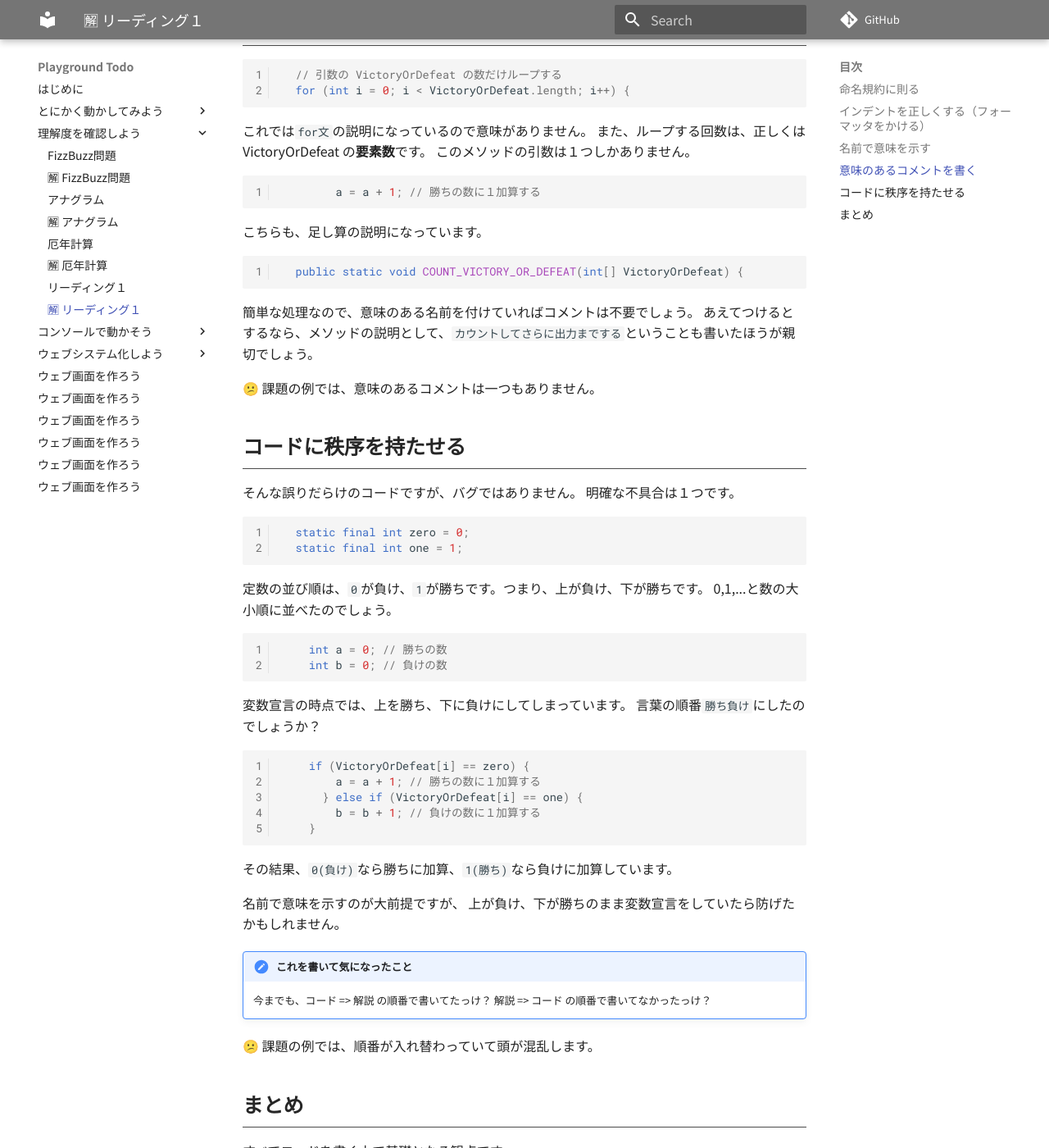
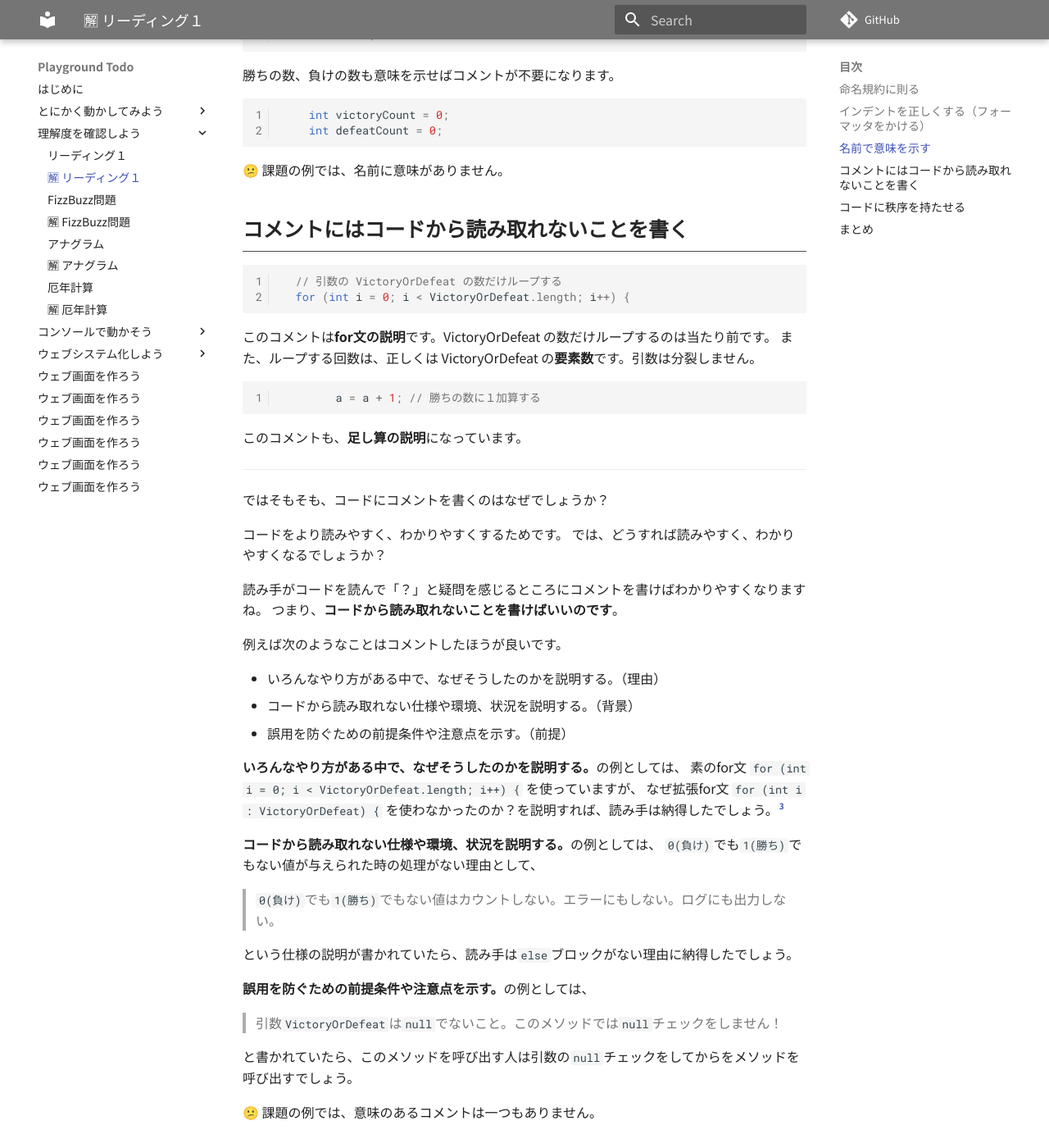
Before and after one commit to oktntko/playground-todo, an MkDocs documentation site: the page built from docs/comprehension-check/reading1-2.md, in a window 1280 px wide and 1400 px high, scrolled down 2288 px. Shown: the whole window at 82% size. Built offline with MkDocs 1.6.1 and Material for MkDocs 9.7.7, drawn with Linux system fonts in a browser that asks for light colours; comment, search, counter and statistics services are not loaded; some of the changed text lies outside the part shown.

Commit message:
refactor

````diff
--- a/docs/comprehension-check/reading1-2.md
+++ b/docs/comprehension-check/reading1-2.md
@@ -2,13 +2,13 @@
 
 この問題で確認したかったこと
 
-- コーディング規約を知っているか？
-- 開発環境の Linter と フォーマッタ が機能するか？
-- 名前の重要性を知っているか？
+読みやすいコードを書くべきことを知っているか？
 
 ## 命名規約に則る
 
 プログラミング言語には命名規約があります。
+知ってる人は知っている。知らない人は覚えてね。
+
 Java では、クラス名、メソッド名、変数名、定数名で命名が異なります。[^1]
 
 [^1]: 他の言語、PythonやJavaScriptにもあります。若干ルールが異なります。
@@ -24,26 +24,39 @@
 
 ## インデントを正しくする（フォーマッタをかける）
 
+インデントとは？
+
 > プログラミングの分野では、プログラムの構造を見やすくするために制御構文の内側にある行などの先頭に、一律に同じ幅の空白を挿入することです。[^2]
 
 [^2]: [tech log](https://tech-compass.pro/contents/technology/programmingbasic-02/#:~:text=%E3%82%A4%E3%83%B3%E3%83%87%E3%83%B3%E3%83%88%E3%81%A8%E3%81%AF%E3%80%81%E6%96%87%E7%AB%A0%E3%81%AE,%E3%82%92%E6%8C%BF%E5%85%A5%E3%81%99%E3%82%8B%E3%81%93%E3%81%A8%E3%81%A7%E3%81%99%E3%80%82)
 
-インデントはスペース2つだったり4つだったり、タブだったりします。
+インデントは現場の規約によって異なります。
+スペース2つだったり4つだったり、タブだったりします。
 実際に何かは重要ではありません。整列されていることが重要です。
 
 😕 課題の例では、for文のインデントと、メソッドの閉じかっこがずれています。
 
 ---
 
-命名規約とインデントは設定が入っていれば開発環境が警告を出してくれます。
+命名規約とインデントは設定が入っていれば VSCode が警告を出してくれます。
 これを`Linter`といいます。
 また、インデントも整列してくれます。これを`Formatter`といいます。
 
-ためしに、開発環境で適当にクラスを作って課題文を張り付けてみてください。
+ためしに、 VSCode で適当にクラスを作って課題文を張り付けてみてください。
 黄色い波線で何か言われないでしょうか？
 また、保存すると勝手にインデントを整形してくれないでしょうか？
 
-そうでないなら、いったんクリーンアップ(Clean Workspace)しましょう。
+黄色い波線が出ない場合、まず拡張機能をチェックしてください。
+++ctrl+shift+x++で拡張機能を表示し、一番下にある`RECOMMENDED`を確認してください。
+
+- [Extension Pack for Java](https://marketplace.visualstudio.com/items?itemName=vscjava.vscode-java-pack) Formatterとかいろいろ入っている
+- [Checkstyle for Java](https://marketplace.visualstudio.com/items?itemName=shengchen.vscode-checkstyle) Linter。設定は`google_checks.xml`を変えれば変えられる。
+- [Gradle for Java](https://marketplace.visualstudio.com/items?itemName=vscjava.vscode-gradle) 今は使わないけど Gradle
+- [Kotlin Language](https://marketplace.visualstudio.com/items?itemName=mathiasfrohlich.Kotlin) 今は使わないけど Kotlin
+
+この拡張機能は"Ubuntu"にインストールする必要があります。
+
+それでもダメなら、いったんクリーンアップ(Clean Workspace)しましょう。
 
 ![Image](../assets/java-clean-workspace.png){ width="480" }
 
@@ -51,21 +64,20 @@
 
 ## 名前で意味を示す
 
-まず、定数名に`ZERO`と`ONE`をつけています。
+名前で意味を示すとは？
 
 ```java
   static final int zero = 0;
   static final int one = 1;
 ```
 
+定数名に`ZERO`と`ONE`をつけています。
 これは、**値を示している**だけです。
 **意味を示しましょう**。
 
 `0`が負けなら、`DEFEAT`
-`1`が負けなら、`VICTORY`
+`1`が勝ちなら、`VICTORY`
 ですね。
-
-次です。
 
 ```java
     int a = 0; // 勝ちの数
@@ -81,35 +93,62 @@
 
 😕 課題の例では、名前に意味がありません。
 
-## 意味のあるコメントを書く
+## コメントにはコードから読み取れないことを書く
 
 ```java
   // 引数の VictoryOrDefeat の数だけループする
   for (int i = 0; i < VictoryOrDefeat.length; i++) {
 ```
 
-これでは`for文`の説明になっているので意味がありません。
-また、ループする回数は、正しくは VictoryOrDefeat の**要素数**です。
-このメソッドの引数は１つしかありません。
+このコメントは**for文の説明**です。VictoryOrDefeat の数だけループするのは当たり前です。
+また、ループする回数は、正しくは VictoryOrDefeat の**要素数**です。引数は分裂しません。
 
 ```java
         a = a + 1; // 勝ちの数に１加算する
 ```
 
-こちらも、足し算の説明になっています。
+このコメントも、**足し算の説明**になっています。
 
-```java
-  public static void COUNT_VICTORY_OR_DEFEAT(int[] VictoryOrDefeat) {
-```
+---
 
-簡単な処理なので、意味のある名前を付けていればコメントは不要でしょう。
-あえてつけるとするなら、メソッドの説明として、`カウントしてさらに出力までする`ということも書いたほうが親切でしょう。
+ではそもそも、コードにコメントを書くのはなぜでしょうか？
+
+コードをより読みやすく、わかりやすくするためです。
+では、どうすれば読みやすく、わかりやすくなるでしょうか？
+
+読み手がコードを読んで「？」と疑問を感じるところにコメントを書けばわかりやすくなりますね。
+つまり、**コードから読み取れないことを書けばいいのです**。
+
+例えば次のようなことはコメントしたほうが良いです。
+
+- いろんなやり方がある中で、なぜそうしたのかを説明する。（理由）
+- コードから読み取れない仕様や環境、状況を説明する。（背景）
+- 誤用を防ぐための前提条件や注意点を示す。（前提）
+
+**いろんなやり方がある中で、なぜそうしたのかを説明する。**の例としては、
+素のfor文 `for (int i = 0; i < VictoryOrDefeat.length; i++) {` を使っていますが、
+なぜ拡張for文 `for (int i : VictoryOrDefeat) {` を使わなかったのか？を説明すれば、読み手は納得したでしょう。[^3]
+
+[^3]: 素のfor文を選んだ理由を思いつきませんでしたが、拡張for文が登場する前の(J2SE 5.0より前の)Javaなのかもしれません。
+
+**コードから読み取れない仕様や環境、状況を説明する。**の例としては、
+`0(負け)`でも`1(勝ち)`でもない値が与えられた時の処理がない理由として、
+
+> `0(負け)`でも`1(勝ち)`でもない値はカウントしない。エラーにもしない。ログにも出力しない。
+
+という仕様の説明が書かれていたら、読み手は`else`ブロックがない理由に納得したでしょう。
+
+**誤用を防ぐための前提条件や注意点を示す。**の例としては、
+
+> 引数`VictoryOrDefeat`は`null`でないこと。このメソッドでは`null`チェックをしません！
+
+と書かれていたら、このメソッドを呼び出す人は引数の`null`チェックをしてからをメソッドを呼び出すでしょう。
 
 😕 課題の例では、意味のあるコメントは一つもありません。
 
 ## コードに秩序を持たせる
 
-そんな誤りだらけのコードですが、バグではありません。
+そんな誤りだらけのコードですが、不具合ではありません。
 明確な不具合は１つです。
 
 ```java
@@ -150,10 +189,26 @@
 
 ## まとめ
 
-すべてコードを書く上で基礎となる観点です。
+ただ動くだけでなく、読みやすくするためのポイントを紹介しました。
 
 - 命名規約に則る
 - インデントを正しくする（フォーマッタをかける）
 - 名前で意味を示す
-- 意味のあるコメントを書く
+- コメントにはコードから読み取れないことを書く
 - コードに秩序を持たせる
+
+プログラミングに「言語」とつくくらいです。
+**文章を書くつもり**でコードを書くましょう。
+
+なぜ文章を書くのでしょうか？
+
+もちろん、読んでもらうためです。
+コーディングも同じです。
+
+システムはできたら終わりではありません。
+問題があったらコードを読まなくてはいけません。
+新しい機能を作るにあたってもコードを読まなくてはいけません。
+
+読んでもらうためにコードを書きましょう。[^4]
+
+[^4]: そうでもなければ[リーダブルコード](https://www.amazon.co.jp/dp/4873115655)という本がベストセラーになることはありません。
--- a/mkdocs.yml
+++ b/mkdocs.yml
@@ -12,14 +12,14 @@
       - プロジェクトを作ろう: lets-try-anyway/project.md
   - 理解度を確認しよう:
       - comprehension-check/index.md
+      - リーディング１: comprehension-check/reading1-1.md
+      - 🈖️ リーディング１: comprehension-check/reading1-2.md
       - FizzBuzz問題: comprehension-check/fizzbuzz-1.md
       - 🈖️ FizzBuzz問題: comprehension-check/fizzbuzz-2.md
       - アナグラム: comprehension-check/anagram-1.md
       - 🈖️ アナグラム: comprehension-check/anagram-2.md
       - 厄年計算: comprehension-check/yakudosi-1.md
       - 🈖️ 厄年計算: comprehension-check/yakudosi-2.md
-      - リーディング１: comprehension-check/reading1-1.md
-      - 🈖️ リーディング１: comprehension-check/reading1-2.md
   - コンソールで動かそう:
       - run-in-console/index.md
       - 🈠 対話型アプリを試そう: run-in-console/interactive-app.md
````
Also changed, not shown: other parts of docs/comprehension-check/reading1-2.md (+1 -1 lines), docs/comprehension-check/reading1-1.md (+4 -4 lines), docs/lets-try-anyway/project.md (+2 -2 lines), docs/run-in-console/index.md (+33 -5 lines), docs/run-in-console/interactive-app.md (+14 -2 lines), docs/assets/project-hello-world-console-01.png (renamed from docs/lets-try-anyway/project-hello-world-console-01.png), docs/assets/project-hello-world-vscode-01.png (renamed from docs/lets-try-anyway/project-hello-world-vscode-01.png), docs/assets/project-hello-world-vscode-02.png (renamed from docs/lets-try-anyway/project-hello-world-vscode-02.png), docs/lets-try-anyway/project-github-confirm-00.png (deleted), docs/lets-try-anyway/project-github-confirm-01.png (deleted), docs/lets-try-anyway/project-github-confirm-02.png (deleted), 3 other files.
